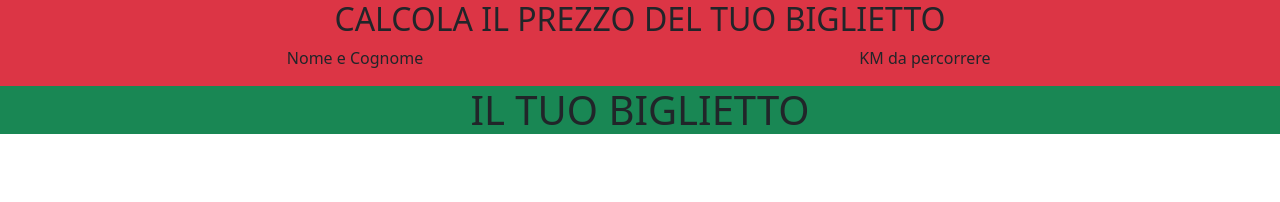
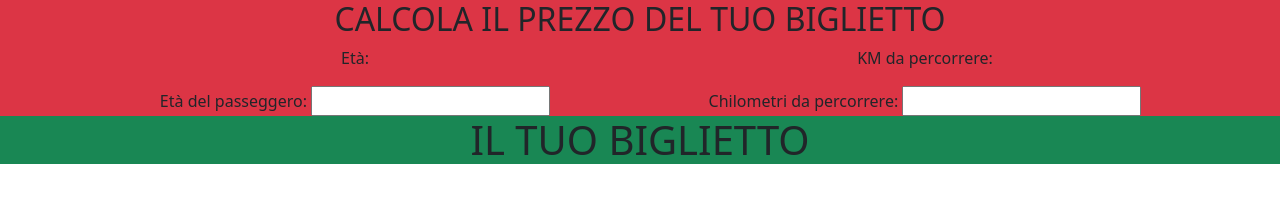
Before and after one commit to ChristopherS24/js-biglietto-treno-form, a plain HTML site: page index.html in a window 1280 px wide. Drawn offline with nearby package versions, Linux system fonts and the light colour scheme.

Commit message:
inseriti input

```diff
--- a/index.html
+++ b/index.html
@@ -16,11 +16,18 @@
             </div>
             <div class="container">
                 <div class="row">
+
                     <div class="col-6">
-                        <p>Nome e Cognome</p>
+                        <p>Età:</p>
+                        <label for="age">Età del passeggero:</label>
+                        <input type="number" id="age" name="age">
+                        <br>
                     </div>
                     <div class="col-6">
-                        <p>KM da percorrere</p>
+                        <p>KM da percorrere:</p>
+                        <label for="km">Chilometri da percorrere:</label>
+                        <input type="number" id="km" name="km">
+                        <br>
                     </div>
 
                 </div>
```
